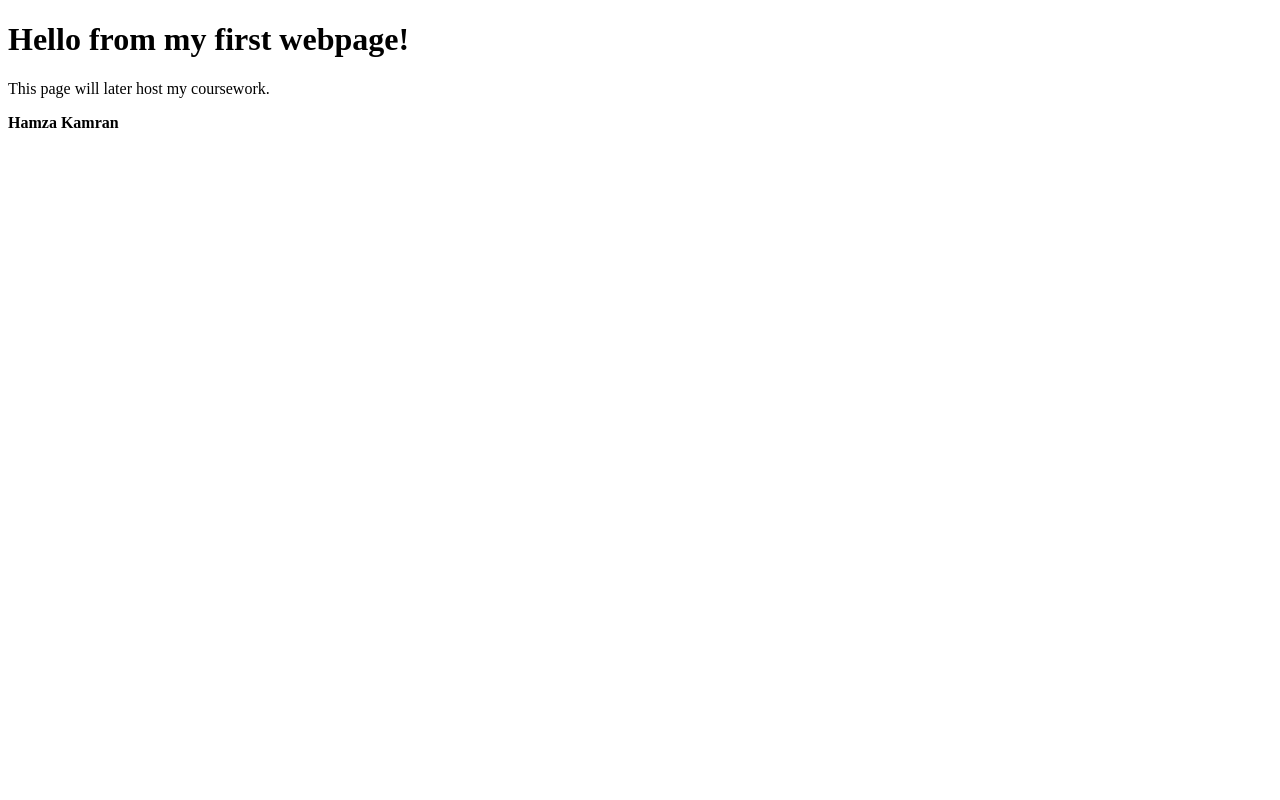
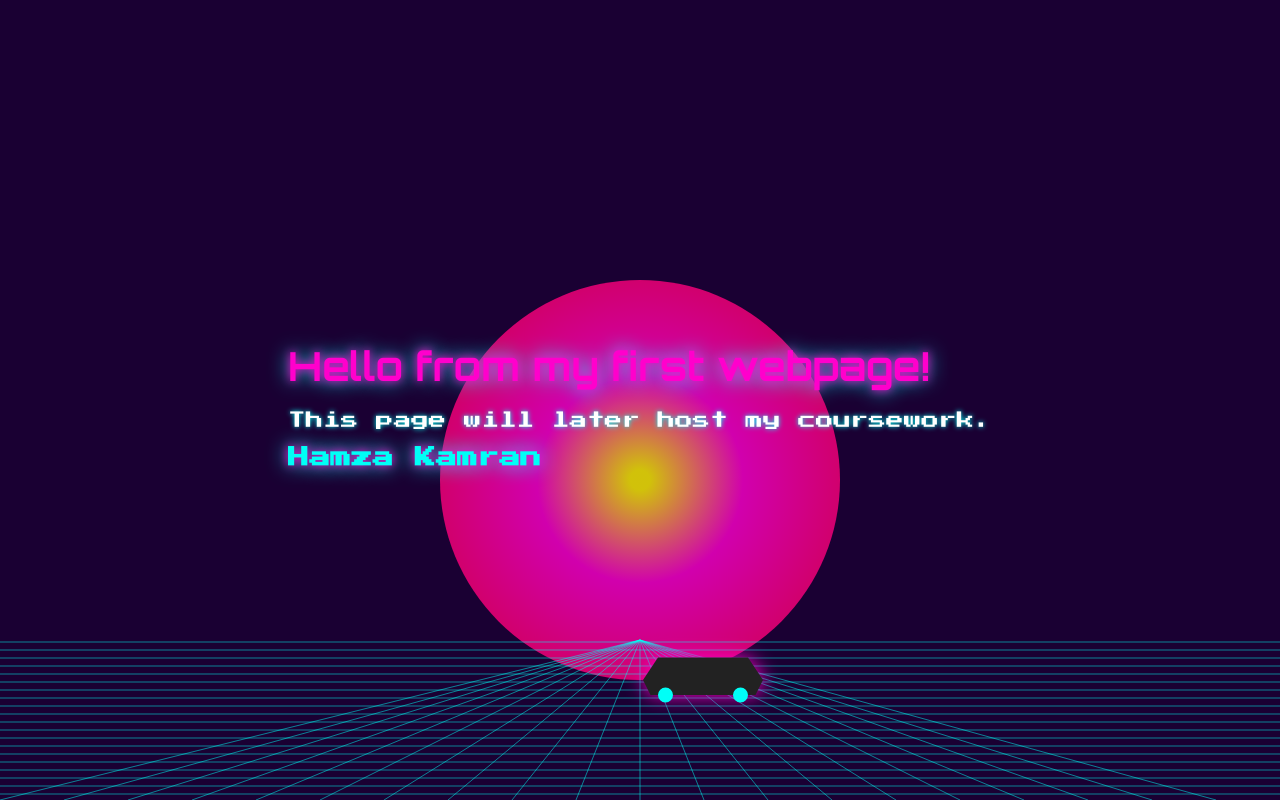
Before and after one commit to hamzakamran980-alt/490AI_hamza_kamran, a plain HTML site: page index.html in a window 1280 px wide. Drawn offline with Linux system fonts and the light colour scheme.

Commit message:
Add retrowave visuals to index.html

```diff
--- a/index.html
+++ b/index.html
@@ -2,10 +2,153 @@
 </html>
 <head>
     <title>My AI490 Site</title>
-    </head>
+    <link href="https://fonts.googleapis.com/css?family=Orbitron:700|Press+Start+2P&display=swap" rel="stylesheet">
+    <style>
+        body {
+            margin: 0;
+            min-height: 100vh;
+            background: #1a0033;
+            color: #fff;
+            font-family: 'Press Start 2P', 'Orbitron', Arial, sans-serif;
+            display: flex;
+            flex-direction: column;
+            align-items: center;
+            justify-content: center;
+            overflow: hidden;
+        }
+        h1 {
+            font-family: 'Orbitron', Arial, sans-serif;
+            font-size: 2.5em;
+            color: #ff00cc;
+            text-shadow: 0 0 10px #ff00cc, 0 0 20px #00fff7;
+            margin-bottom: 20px;
+        }
+        p {
+            font-size: 1.1em;
+            color: #fff;
+            text-shadow: 0 0 5px #00fff7;
+        }
+        b {
+            color: #00fff7;
+            text-shadow: 0 0 10px #ff00cc, 0 0 20px #00fff7;
+            font-size: 1.2em;
+        }
+        #synthwave {
+            position: fixed;
+            top: 0;
+            left: 0;
+            width: 100vw;
+            height: 100vh;
+            z-index: 0;
+        }
+        .content {
+            position: relative;
+            z-index: 1;
+        }
+    </style>
+    <script>
+        document.addEventListener('DOMContentLoaded', function() {
+            const canvas = document.getElementById('synthwave');
+            const ctx = canvas.getContext('2d');
+            let w = window.innerWidth;
+            let h = window.innerHeight;
+            canvas.width = w;
+            canvas.height = h;
+
+            function drawSunset() {
+                // Sunset gradient
+                let grad = ctx.createRadialGradient(w/2, h*0.6, 10, w/2, h*0.6, h*0.4);
+                grad.addColorStop(0, '#fff200');
+                grad.addColorStop(0.3, '#ff00cc');
+                grad.addColorStop(0.7, '#ff0066');
+                grad.addColorStop(1, 'rgba(26,0,51,0.8)');
+                ctx.beginPath();
+                ctx.arc(w/2, h*0.6, h*0.25, 0, Math.PI*2);
+                ctx.fillStyle = grad;
+                ctx.globalAlpha = 0.8;
+                ctx.fill();
+                ctx.globalAlpha = 1;
+            }
+
+            function drawGrid(offset) {
+                // Perspective grid
+                ctx.save();
+                ctx.strokeStyle = '#00fff7';
+                ctx.lineWidth = 1;
+                ctx.globalAlpha = 0.5;
+                for(let i=0; i<30; i++) {
+                    ctx.beginPath();
+                    ctx.moveTo(0, h*0.8 + i*8 + offset%8);
+                    ctx.lineTo(w, h*0.8 + i*8 + offset%8);
+                    ctx.stroke();
+                }
+                for(let i=0; i<20; i++) {
+                    ctx.beginPath();
+                    ctx.moveTo(w/2, h*0.8);
+                    ctx.lineTo(i*w/20, h);
+                    ctx.stroke();
+                }
+                ctx.restore();
+                ctx.globalAlpha = 1;
+            }
+
+            function drawCar(x) {
+                // Simple car silhouette
+                ctx.save();
+                ctx.translate(x, h*0.85);
+                ctx.scale(1.5,1.5);
+                ctx.beginPath();
+                ctx.moveTo(-40,0);
+                ctx.lineTo(-30,-15);
+                ctx.lineTo(30,-15);
+                ctx.lineTo(40,0);
+                ctx.lineTo(35,10);
+                ctx.lineTo(-35,10);
+                ctx.closePath();
+                ctx.fillStyle = '#222';
+                ctx.shadowColor = '#ff00cc';
+                ctx.shadowBlur = 20;
+                ctx.fill();
+                // Wheels
+                ctx.beginPath();
+                ctx.arc(-25,10,5,0,Math.PI*2);
+                ctx.arc(25,10,5,0,Math.PI*2);
+                ctx.fillStyle = '#00fff7';
+                ctx.shadowBlur = 0;
+                ctx.fill();
+                ctx.restore();
+            }
+
+            let carX = w/2;
+            let carDX = 1.5;
+            let gridOffset = 0;
+            function animate() {
+                ctx.clearRect(0,0,w,h);
+                drawSunset();
+                drawGrid(gridOffset);
+                drawCar(carX);
+                carX += carDX;
+                if(carX > w*0.7 || carX < w*0.3) carDX *= -1;
+                gridOffset += 1.5;
+                requestAnimationFrame(animate);
+            }
+            animate();
+            window.addEventListener('resize', function() {
+                w = window.innerWidth;
+                h = window.innerHeight;
+                canvas.width = w;
+                canvas.height = h;
+                carX = w/2;
+            });
+        });
+    </script>
+</head>
     <body>
-        <h1>Hello from my first webpage!</h1>
-        <p>This page will later host my coursework.</p>
-        <p><b>Hamza Kamran</b></p>
+        <canvas id="synthwave"></canvas>
+        <div class="content">
+            <h1>Hello from my first webpage!</h1>
+            <p>This page will later host my coursework.</p>
+            <p><b>Hamza Kamran</b></p>
+        </div>
     </body>
 </html>
```
